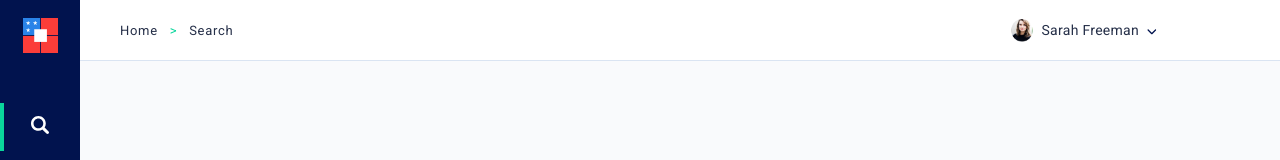
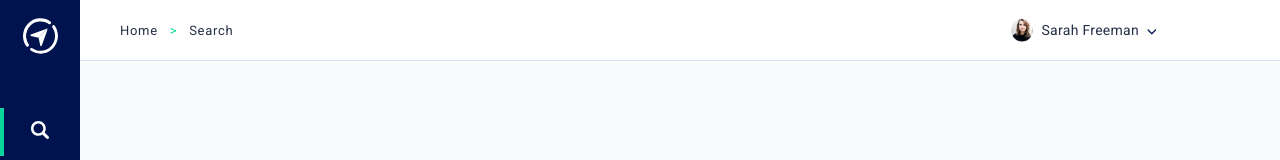
Before and after one commit to VS0x01/my-fixer-client, a Vue app: page /#/search in a window 1280 px wide. Shown: the top 160 px of the page. Built offline with nearby package versions, Linux system fonts and the light colour scheme.

Commit message:
change logo

```diff
--- a/src/components/AppMenu.vue
+++ b/src/components/AppMenu.vue
@@ -1,6 +1,64 @@
 <template>
   <aside class="menu">
-    <img class="logo" src="@/assets/logo.png" alt="logo" />
+    <!-- <img class="logo" src="@/assets/logo.png" alt="logo" /> -->
+    <div class="logo">
+      <svg
+        width="35"
+        height="36"
+        viewBox="0 0 35 36"
+        fill="none"
+        xmlns="http://www.w3.org/2000/svg"
+      >
+        <path
+          fill-rule="evenodd"
+          clip-rule="evenodd"
+          d="M23.645 10.6461L7.84532 16.5296C7.81877 16.5391 7.79271 16.55 7.76748 16.5625C7.71176 16.5903 7.66063 16.6251 7.61475 16.6656C7.52167 16.7481 7.44924 16.856 7.40876 16.9821C7.39565 17.0234 7.38598 17.0662 7.38041 17.11C7.36353 17.2391 7.38237 17.3663 7.42973 17.48C7.44973 17.5281 7.4748 17.5735 7.5043 17.6158C7.50528 17.6158 7.50446 17.6161 7.50462 17.6161C7.60016 17.7526 7.74322 17.8557 7.91627 17.8968H7.9166C7.91709 17.8969 7.91742 17.8969 7.91775 17.8969C7.91824 17.8971 7.9184 17.8973 7.91873 17.8973C7.91955 17.8974 7.91972 17.8974 7.92021 17.8976L15.6445 19.6866L24.3826 10.8112C24.1896 10.615 23.9015 10.5506 23.645 10.6461Z"
+          fill="white"
+        />
+        <path
+          fill-rule="evenodd"
+          clip-rule="evenodd"
+          d="M24.3061 10.9354L15.568 19.8108L17.3295 27.6565C17.3295 27.657 17.3296 27.6572 17.3298 27.6578C17.3298 27.6583 17.3298 27.6585 17.33 27.659C17.33 27.6593 17.3301 27.6595 17.3303 27.6602C17.3303 27.6603 17.3303 27.6603 17.3303 27.6603C17.3708 27.8363 17.472 27.9816 17.6064 28.0786C17.6066 28.0788 17.6067 28.0779 17.6069 28.0789C17.6484 28.1089 17.6933 28.1344 17.7406 28.1547C17.8526 28.2029 17.9776 28.2219 18.1048 28.2048C18.1479 28.1991 18.1901 28.1893 18.2308 28.1758C18.3548 28.1349 18.4612 28.0613 18.5425 27.9666C18.5821 27.9201 18.6164 27.8682 18.6437 27.8116C18.656 27.786 18.667 27.7595 18.6762 27.7326L24.4686 11.6846C24.5627 11.4241 24.4994 11.1315 24.3061 10.9354Z"
+          fill="white"
+        />
+        <path
+          fill-rule="evenodd"
+          clip-rule="evenodd"
+          d="M27.4807 3.49153C24.1614 1.12264 20.0949 0.00393701 16.0305 0.341827C11.9179 0.683545 8.04382 2.50632 5.12195 5.47409C-0.863851 11.554 -1.7019 21.0801 3.12958 28.1249C3.41194 28.5365 3.86373 28.7572 4.32307 28.7572C4.60969 28.7572 4.89925 28.6713 5.15227 28.4922C5.31401 28.3777 5.44544 28.2357 5.5454 28.0771C5.85267 27.5894 5.8602 26.9421 5.5141 26.4376C1.48839 20.5675 2.18764 12.6289 7.17693 7.56119C9.61225 5.0876 12.8407 3.56859 16.2676 3.2838C19.6569 3.00184 23.0453 3.93345 25.81 5.90669C26.3024 6.25807 26.9356 6.25557 27.4161 5.95064C27.5759 5.8491 27.719 5.71411 27.8342 5.54766C28.2955 4.88071 28.1372 3.96008 27.4807 3.49153Z"
+          fill="white"
+        />
+        <path
+          fill-rule="evenodd"
+          clip-rule="evenodd"
+          d="M31.7673 7.73266C31.3048 7.06653 30.3984 6.90707 29.7423 7.37712C29.5784 7.49464 29.4455 7.64028 29.3459 7.80307C29.0468 8.29143 29.0455 8.93425 29.3922 9.43376C31.3423 12.2424 32.2646 15.6876 31.9898 19.1345C31.7117 22.6198 30.2157 25.9033 27.7776 28.3799C24.9642 31.2373 21.2336 32.7091 17.4781 32.7089C14.6438 32.7087 11.7952 31.8702 9.31774 30.1562C8.81776 29.8104 8.18111 29.8245 7.7044 30.1409C7.54872 30.2443 7.41009 30.3795 7.29882 30.5451C6.84702 31.2189 7.01859 32.137 7.68179 32.5959C10.6563 34.6535 14.074 35.6602 17.4767 35.6599C21.9814 35.6595 26.4582 33.8943 29.8324 30.4672C32.7577 27.4957 34.5526 23.5557 34.8863 19.3729C35.2161 15.2386 34.1083 11.1047 31.7673 7.73266Z"
+          fill="white"
+        />
+        <mask
+          id="mask0"
+          mask-type="alpha"
+          maskUnits="userSpaceOnUse"
+          x="2"
+          y="2"
+          width="26"
+          height="27"
+        >
+          <path
+            fill-rule="evenodd"
+            clip-rule="evenodd"
+            d="M2.11133 15.1025V2.19818H27.5678V15.1025V28.0069H2.11133V15.1025Z"
+            fill="white"
+          />
+        </mask>
+        <g mask="url(#mask0)">
+          <path
+            fill-rule="evenodd"
+            clip-rule="evenodd"
+            d="M5.66591 26.3675C1.64003 20.4976 2.33944 12.5588 7.32873 7.49112C9.76405 5.01753 12.9924 3.49835 16.4194 3.21356C19.8087 2.9316 23.1971 3.86337 25.9618 5.83645C26.4542 6.18816 27.0873 6.18533 27.5678 5.88056C24.8743 3.58274 21.4005 2.19806 17.6079 2.19806C9.0494 2.19806 2.11133 9.24515 2.11133 17.9381C2.11133 21.7681 3.45853 25.2778 5.69737 28.0069C6.00447 27.5193 6.01201 26.8722 5.66591 26.3675Z"
+            fill="white"
+          />
+        </g>
+      </svg>
+    </div>
     <nav class="items-container">
       <AppMenuItemComponent
         link="/search"
```
